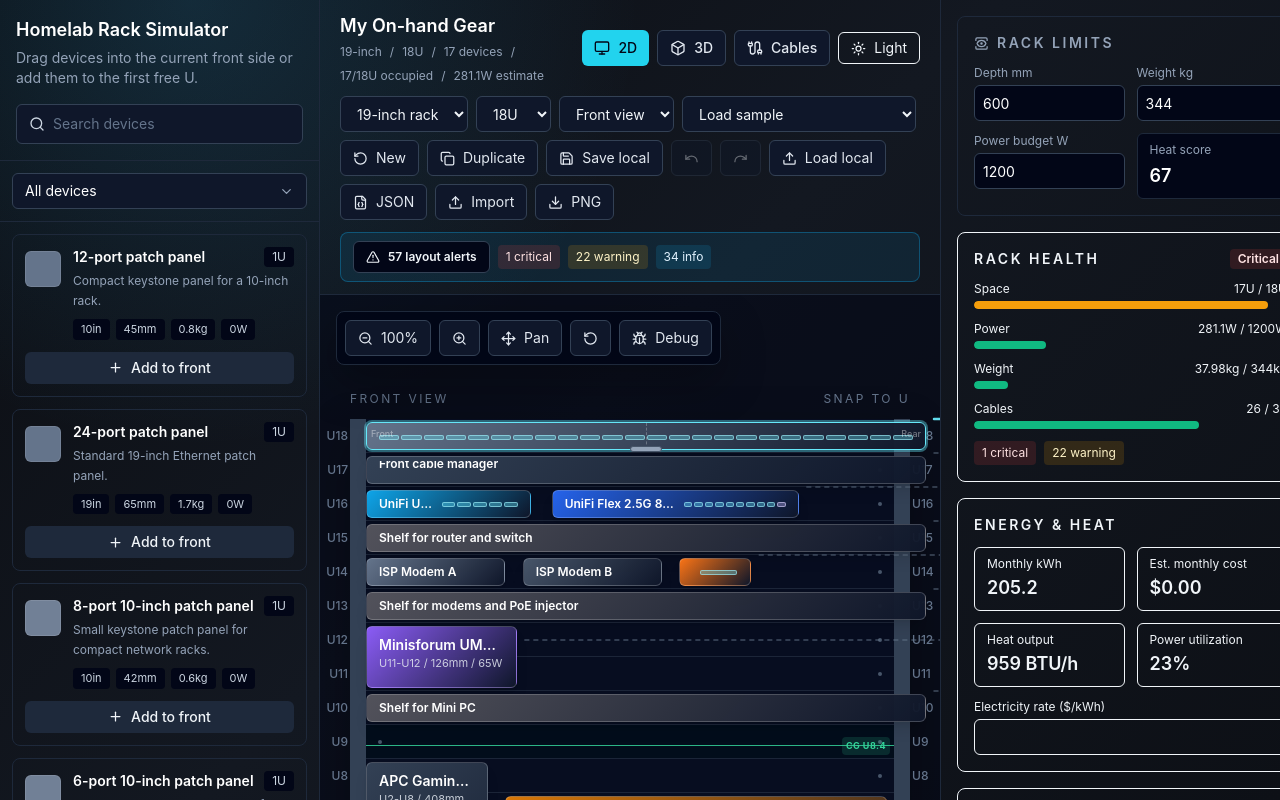
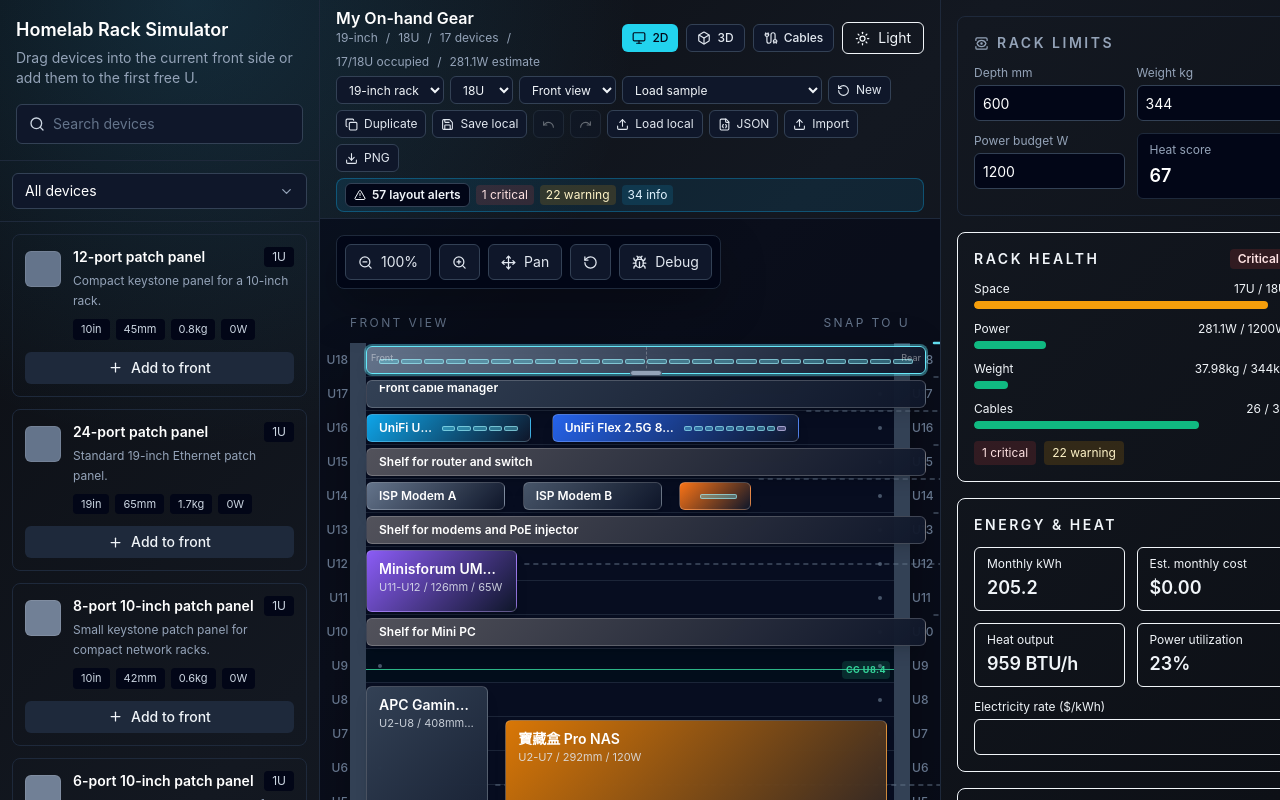
Before and after one commit to BreezyJack459/HomeLab_Rack_Simulator, a React (Vite) app: page / in a window 1280 px wide. Built offline with nearby package versions, Linux system fonts and the light colour scheme.

Commit message:
feat(ui): adjust header and button styles for improved layout and accessibility

```diff
--- a/src/App.tsx
+++ b/src/App.tsx
@@ -148,16 +148,16 @@ function App() {
       </aside>
 
       <main className="flex min-w-0 flex-col">
-        <header className="border-b border-slate-800 bg-slate-950/72 px-5 py-3">
+        <header className="border-b border-slate-800 bg-slate-950/72 px-4 py-1.5">
           <div className="flex items-center justify-between gap-4">
             <div className="min-w-0">
               <input
-                className="w-full min-w-[22rem] bg-transparent text-lg font-semibold tracking-normal text-white outline-none placeholder:text-slate-500"
+                className="w-full min-w-[22rem] bg-transparent text-base font-semibold tracking-normal text-white outline-none placeholder:text-slate-500"
                 value={layout.name}
                 onChange={(event) => updateRack({ name: event.target.value })}
                 aria-label="Layout name"
               />
-              <div className="mt-1 flex flex-wrap items-center gap-2 text-xs text-slate-400">
+              <div className="flex flex-wrap items-center gap-2 text-xs text-slate-400">
                 <span>{RACK_SPECS[layout.rackType].label}</span>
                 <span>/</span>
                 <span>{layout.heightU}U</span>
@@ -172,7 +172,7 @@ function App() {
 
             <div className="flex items-center gap-2">
               <button
-                className={`inline-flex h-9 items-center gap-2 rounded-md px-3 text-sm font-medium transition ${
+                className={`inline-flex h-7 items-center gap-1.5 rounded-md px-2.5 text-xs font-medium transition ${
                   viewMode === '2d'
                     ? 'bg-cyan-400 text-slate-950'
                     : 'border border-slate-700 bg-slate-900 text-slate-200 hover:bg-slate-800'
@@ -180,11 +180,11 @@ function App() {
                 onClick={() => setViewMode('2d')}
                 type="button"
               >
-                <Monitor size={16} />
+                <Monitor size={14} />
                 2D
               </button>
               <button
-                className={`inline-flex h-9 items-center gap-2 rounded-md px-3 text-sm font-medium transition ${
+                className={`inline-flex h-7 items-center gap-1.5 rounded-md px-2.5 text-xs font-medium transition ${
                   viewMode === '3d'
                     ? 'bg-cyan-400 text-slate-950'
                     : 'border border-slate-700 bg-slate-900 text-slate-200 hover:bg-slate-800'
@@ -192,11 +192,11 @@ function App() {
                 onClick={() => setViewMode('3d')}
                 type="button"
               >
-                <Box size={16} />
+                <Box size={14} />
                 3D
               </button>
               <button
-                className={`inline-flex h-9 items-center gap-2 rounded-md px-3 text-sm font-medium transition ${
+                className={`inline-flex h-7 items-center gap-1.5 rounded-md px-2.5 text-xs font-medium transition ${
                   viewMode === 'cables'
                     ? 'bg-cyan-400 text-slate-950'
                     : 'border border-slate-700 bg-slate-900 text-slate-200 hover:bg-slate-800'
@@ -204,16 +204,16 @@ function App() {
                 onClick={() => setViewMode('cables')}
                 type="button"
               >
-                <Cable size={16} />
+                <Cable size={14} />
                 Cables
               </button>
               <ThemeToggle />
             </div>
           </div>
 
-          <div className="mt-3 flex flex-wrap items-center gap-2 text-sm">
+          <div className="mt-1.5 flex flex-wrap items-center gap-1.5 text-xs">
             <select
-              className="h-9 rounded-md border border-slate-700 bg-slate-900 px-3 text-slate-100 outline-none"
+              className="h-7 rounded-md border border-slate-700 bg-slate-900 px-2 text-slate-100 outline-none"
               value={layout.rackType}
               onChange={(event) => setRackType(event.target.value as RackType)}
               aria-label="Rack type"
@@ -223,7 +223,7 @@ function App() {
             </select>
 
             <select
-              className="h-9 rounded-md border border-slate-700 bg-slate-900 px-3 text-slate-100 outline-none"
+              className="h-7 rounded-md border border-slate-700 bg-slate-900 px-2 text-slate-100 outline-none"
               value={layout.heightU}
               onChange={(event) => setRackHeight(Number(event.target.value))}
               aria-label="Rack height"
@@ -236,7 +236,7 @@ function App() {
             </select>
 
             <select
-              className="h-9 rounded-md border border-slate-700 bg-slate-900 px-3 text-slate-100 outline-none"
+              className="h-7 rounded-md border border-slate-700 bg-slate-900 px-2 text-slate-100 outline-none"
               value={layout.viewSide}
               onChange={(event) => setViewSide(event.target.value as 'front' | 'rear')}
               aria-label="View side"
@@ -246,7 +246,7 @@ function App() {
             </select>
 
             <select
-              className="h-9 rounded-md border border-slate-700 bg-slate-900 px-3 text-slate-100 outline-none"
+              className="h-7 rounded-md border border-slate-700 bg-slate-900 px-2 text-slate-100 outline-none"
               value=""
               onChange={(event) => {
                 const value = event.target.value;
@@ -264,105 +264,105 @@ function App() {
             </select>
 
             <button
-              className="inline-flex h-9 items-center gap-2 rounded-md border border-slate-700 bg-slate-900 px-3 text-slate-200 hover:bg-slate-800"
+              className="inline-flex h-7 items-center gap-1.5 rounded-md border border-slate-700 bg-slate-900 px-2 text-slate-200 hover:bg-slate-800"
               onClick={handleNewLayout}
               type="button"
             >
-              <RotateCcw size={15} />
+              <RotateCcw size={13} />
               New
             </button>
             <button
-              className="inline-flex h-9 items-center gap-2 rounded-md border border-slate-700 bg-slate-900 px-3 text-slate-200 hover:bg-slate-800"
+              className="inline-flex h-7 items-center gap-1.5 rounded-md border border-slate-700 bg-slate-900 px-2 text-slate-200 hover:bg-slate-800"
               onClick={handleDuplicate}
               type="button"
             >
-              <Copy size={15} />
+              <Copy size={13} />
               Duplicate
             </button>
             <button
-              className="inline-flex h-9 items-center gap-2 rounded-md border border-slate-700 bg-slate-900 px-3 text-slate-200 hover:bg-slate-800"
+              className="inline-flex h-7 items-center gap-1.5 rounded-md border border-slate-700 bg-slate-900 px-2 text-slate-200 hover:bg-slate-800"
               onClick={saveLocal}
               type="button"
             >
-              <Save size={15} />
+              <Save size={13} />
               Save local
             </button>
             <button
-              className="inline-flex h-9 items-center gap-2 rounded-md border border-slate-700 bg-slate-900 px-3 text-slate-200 hover:bg-slate-800 disabled:opacity-40"
+              className="inline-flex h-7 items-center gap-1.5 rounded-md border border-slate-700 bg-slate-900 px-2 text-slate-200 hover:bg-slate-800 disabled:opacity-40"
               onClick={undo}
               disabled={!canUndo()}
               type="button"
               title="Undo (Ctrl+Z)"
             >
-              <Undo size={15} />
+              <Undo size={13} />
             </button>
             <button
-              className="inline-flex h-9 items-center gap-2 rounded-md border border-slate-700 bg-slate-900 px-3 text-slate-200 hover:bg-slate-800 disabled:opacity-40"
+              className="inline-flex h-7 items-center gap-1.5 rounded-md border border-slate-700 bg-slate-900 px-2 text-slate-200 hover:bg-slate-800 disabled:opacity-40"
               onClick={redo}
               disabled={!canRedo()}
               type="button"
               title="Redo (Ctrl+Y)"
             >
-              <Redo size={15} />
+              <Redo size={13} />
             </button>
             <button
-              className="inline-flex h-9 items-center gap-2 rounded-md border border-slate-700 bg-slate-900 px-3 text-slate-200 hover:bg-slate-800"
+              className="inline-flex h-7 items-center gap-1.5 rounded-md border border-slate-700 bg-slate-900 px-2 text-slate-200 hover:bg-slate-800"
               onClick={loadLocal}
               type="button"
             >
-              <Upload size={15} />
+              <Upload size={13} />
               Load local
             </button>
             <button
-              className="inline-flex h-9 items-center gap-2 rounded-md border border-slate-700 bg-slate-900 px-3 text-slate-200 hover:bg-slate-800"
+              className="inline-flex h-7 items-center gap-1.5 rounded-md border border-slate-700 bg-slate-900 px-2 text-slate-200 hover:bg-slate-800"
               onClick={() => exportLayoutJson(layout)}
               type="button"
             >
-              <FileJson size={15} />
+              <FileJson size={13} />
               JSON
             </button>
             <button
-              className="inline-flex h-9 items-center gap-2 rounded-md border border-slate-700 bg-slate-900 px-3 text-slate-200 hover:bg-slate-800"
+              className="inline-flex h-7 items-center gap-1.5 rounded-md border border-slate-700 bg-slate-900 px-2 text-slate-200 hover:bg-slate-800"
               onClick={() => fileInputRef.current?.click()}
               type="button"
             >
-              <Upload size={15} />
+              <Upload size={13} />
               Import
             </button>
             <button
-              className="inline-flex h-9 items-center gap-2 rounded-md border border-slate-700 bg-slate-900 px-3 text-slate-200 hover:bg-slate-800"
+              className="inline-flex h-7 items-center gap-1.5 rounded-md border border-slate-700 bg-slate-900 px-2 text-slate-200 hover:bg-slate-800"
               onClick={() => exportRackPng(layout)}
               type="button"
             >
-              <Download size={15} />
+              <Download size={13} />
               PNG
             </button>
             <input ref={fileInputRef} className="hidden" type="file" accept="application/json,.json" onChange={handleImport} />
           </div>
 
           {statusMessage && (
-            <div className="mt-3 rounded-md border border-cyan-500/30 bg-cyan-500/10 px-3 py-2 text-sm text-cyan-100">
+            <div className="mt-1.5 rounded-md border border-cyan-500/30 bg-cyan-500/10 px-2 py-1 text-xs text-cyan-100">
               {statusMessage}
             </div>
           )}
 
-          <div className={`mt-3 rounded-lg border px-3 py-2 ${
+          <div className={`mt-1.5 rounded-lg border px-2 py-1 ${
             issues.length
               ? 'border-sky-500/35 bg-sky-500/10'
               : 'border-emerald-500/30 bg-emerald-500/10'
           }`}>
-            <div className="flex flex-wrap items-center gap-2">
+            <div className="flex flex-wrap items-center gap-1.5">
               <button
                 type="button"
                 onClick={() => setIssueBarOpen((value) => !value)}
-                className="inline-flex h-8 items-center gap-2 rounded-md border border-slate-700 bg-slate-950 px-3 text-xs font-semibold text-slate-100 hover:bg-slate-900"
+                className="inline-flex h-6 items-center gap-1.5 rounded-md border border-slate-700 bg-slate-950 px-2 text-xs font-semibold text-slate-100 hover:bg-slate-900"
               >
-                {issues.length ? <AlertTriangle size={14} /> : <CheckCircle2 size={14} />}
+                {issues.length ? <AlertTriangle size={12} /> : <CheckCircle2 size={12} />}
                 {issues.length ? `${issues.length} layout alerts` : 'Layout clear'}
               </button>
-              <span className="rounded bg-red-500/15 px-2 py-1 text-xs text-red-100">{issueCounts.critical} critical</span>
-              <span className="rounded bg-amber-500/15 px-2 py-1 text-xs text-amber-100">{issueCounts.warning} warning</span>
-              <span className="rounded bg-sky-500/15 px-2 py-1 text-xs text-sky-100">{issueCounts.info} info</span>
+              <span className="rounded bg-red-500/15 px-1.5 py-0.5 text-xs text-red-100">{issueCounts.critical} critical</span>
+              <span className="rounded bg-amber-500/15 px-1.5 py-0.5 text-xs text-amber-100">{issueCounts.warning} warning</span>
+              <span className="rounded bg-sky-500/15 px-1.5 py-0.5 text-xs text-sky-100">{issueCounts.info} info</span>
               {selectedIssueId && (
                 <span className="min-w-0 flex-1 truncate text-xs text-slate-300">
                   {issues.find((issue) => issue.id === selectedIssueId)?.title ?? 'Selected issue'}
@@ -370,21 +370,21 @@ function App() {
               )}
             </div>
             {issueBarOpen && issues.length > 0 && (
-              <div className="mt-2 grid max-h-40 gap-2 overflow-y-auto pr-1 thin-scrollbar md:grid-cols-2">
+              <div className="mt-1.5 grid max-h-40 gap-1.5 overflow-y-auto pr-1 thin-scrollbar md:grid-cols-2">
                 {issues.map((issue) => (
                   <button
                     key={issue.id}
                     type="button"
                     onClick={() => handleIssueSelect(issue)}
-                    className={`rounded-md border p-2 text-left text-xs transition hover:bg-slate-900 ${
+                    className={`rounded-md border p-1.5 text-left text-xs transition hover:bg-slate-900 ${
                       selectedIssueId === issue.id ? 'border-cyan-300 bg-cyan-300/10' : 'border-slate-800 bg-slate-950/70'
                     }`}
                   >
                     <div className="flex items-start gap-2">
-                      <Info size={13} className="mt-0.5 shrink-0 text-sky-300" />
+                      <Info size={12} className="mt-0.5 shrink-0 text-sky-300" />
                       <div className="min-w-0">
                         <div className="truncate font-semibold text-slate-100">{issue.title}</div>
-                        <div className="mt-1 line-clamp-2 text-slate-400">{recommendationForIssue(issue)}</div>
+                        <div className="mt-0.5 line-clamp-2 text-slate-400">{recommendationForIssue(issue)}</div>
                       </div>
                     </div>
                   </button>
```
